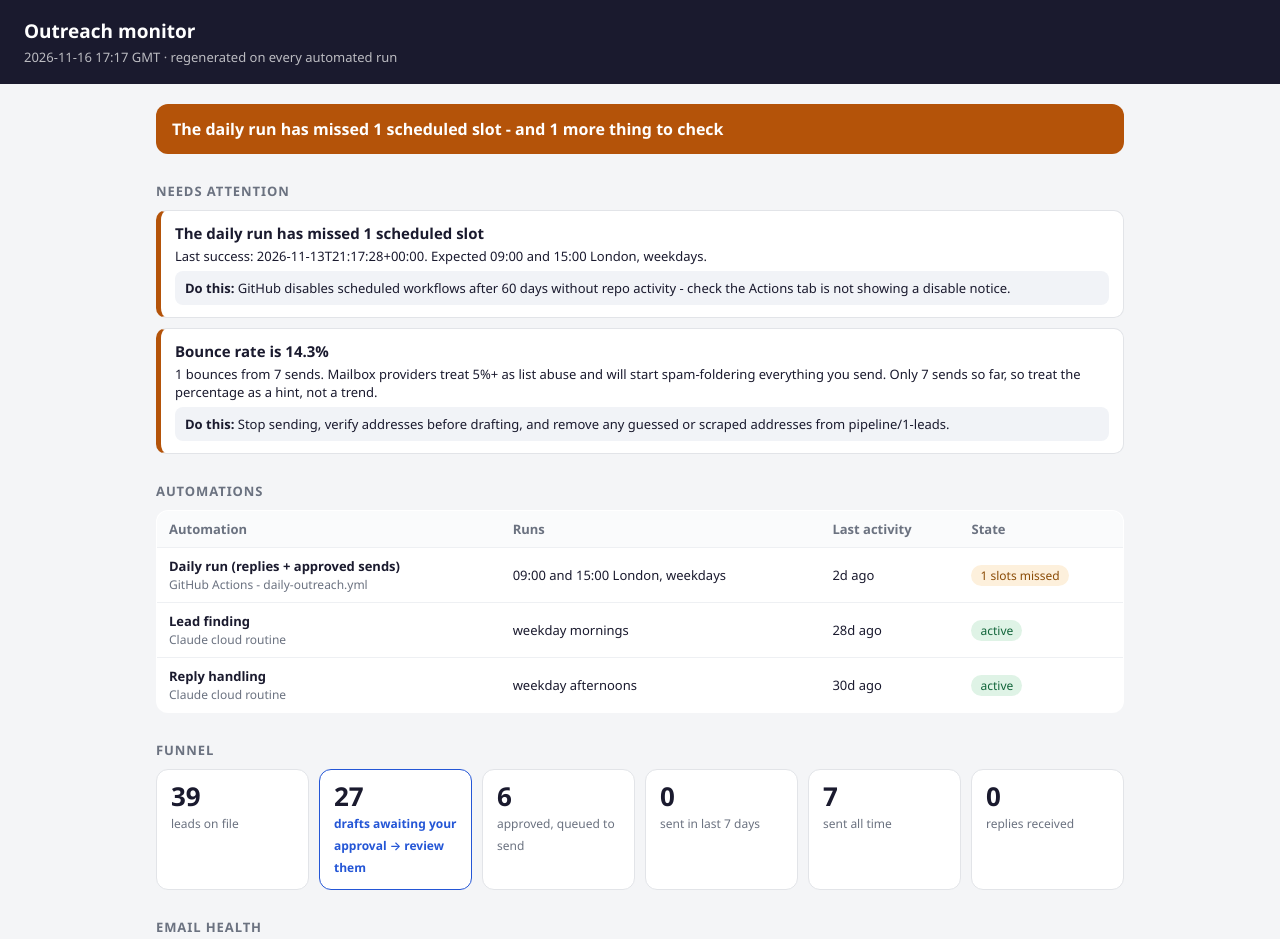
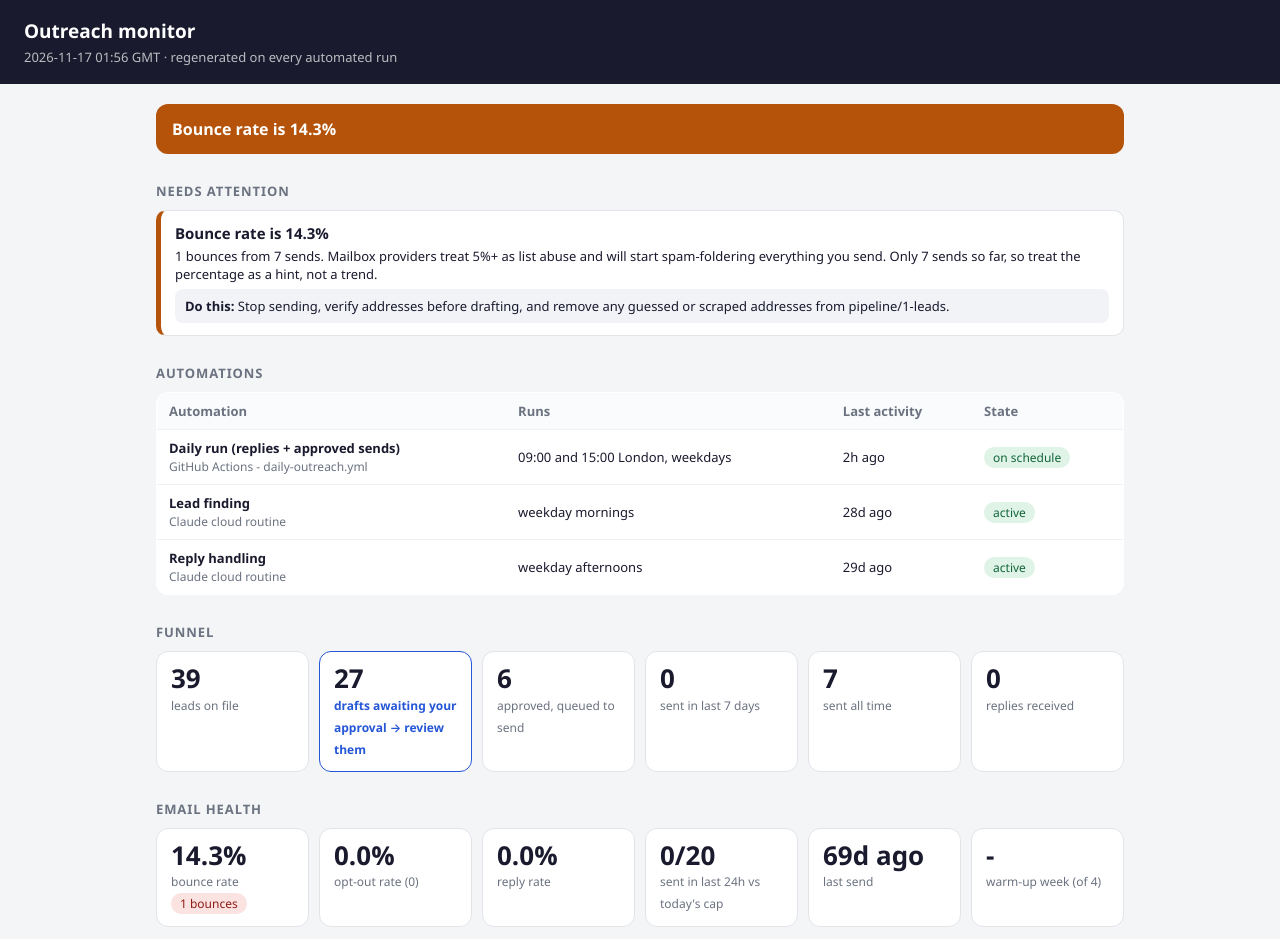
Before and after one commit to MatthewWillan/auto-email-monitor, a plain HTML site: page index.html in a window 1280 px wide. Shown: the top 939 px of the page. Drawn offline with Linux system fonts and the light colour scheme.

Commit message:
Monitor status 2026-11-17 01:56 UTC

```diff
--- a/index.html
+++ b/index.html
@@ -53,18 +53,18 @@ footer{color:var(--muted);font-size:12px;margin-top:30px}
 @media(max-width:520px){.stat b{font-size:22px}main{padding:14px 10px 40px}}
 </style></head><body>
 <header><h1>Outreach monitor</h1>
-<p>2026-11-16 17:17 GMT &middot; regenerated on every automated run</p>
+<p>2026-11-17 01:56 GMT &middot; regenerated on every automated run</p>
 </header>
 <main>
-<div class="banner warning">The daily run has missed 1 scheduled slot - and 1 more thing to check</div>
+<div class="banner warning">Bounce rate is 14.3%</div>
 
 <h2>Needs attention</h2>
-<div class="alert warning"><h3>The daily run has missed 1 scheduled slot</h3><p>Last success: 2026-11-13T21:17:28+00:00. Expected 09:00 and 15:00 London, weekdays.</p><div class="do"><b>Do this:</b> GitHub disables scheduled workflows after 60 days without repo activity - check the Actions tab is not showing a disable notice.</div></div><div class="alert warning"><h3>Bounce rate is 14.3%</h3><p>1 bounces from 7 sends. Mailbox providers treat 5%+ as list abuse and will start spam-foldering everything you send. Only 7 sends so far, so treat the percentage as a hint, not a trend.</p><div class="do"><b>Do this:</b> Stop sending, verify addresses before drafting, and remove any guessed or scraped addresses from pipeline/1-leads.</div></div>
+<div class="alert warning"><h3>Bounce rate is 14.3%</h3><p>1 bounces from 7 sends. Mailbox providers treat 5%+ as list abuse and will start spam-foldering everything you send. Only 7 sends so far, so treat the percentage as a hint, not a trend.</p><div class="do"><b>Do this:</b> Stop sending, verify addresses before drafting, and remove any guessed or scraped addresses from pipeline/1-leads.</div></div>
 
 <h2>Automations</h2>
 <div class="wrap"><table>
 <tr><th>Automation</th><th>Runs</th><th>Last activity</th><th>State</th></tr>
-<tr><td><b>Daily run (replies + approved sends)</b><br><span style='color:#6b7280;font-size:12px'>GitHub Actions - daily-outreach.yml</span></td><td>09:00 and 15:00 London, weekdays</td><td>2d ago</td><td><span class="pill warn">1 slots missed</span></td></tr><tr><td><b>Lead finding</b><br><span style='color:#6b7280;font-size:12px'>Claude cloud routine</span></td><td>weekday mornings</td><td>28d ago</td><td><span class="pill ok">active</span></td></tr><tr><td><b>Reply handling</b><br><span style='color:#6b7280;font-size:12px'>Claude cloud routine</span></td><td>weekday afternoons</td><td>30d ago</td><td><span class="pill ok">active</span></td></tr>
+<tr><td><b>Daily run (replies + approved sends)</b><br><span style='color:#6b7280;font-size:12px'>GitHub Actions - daily-outreach.yml</span></td><td>09:00 and 15:00 London, weekdays</td><td>2h ago</td><td><span class="pill ok">on schedule</span></td></tr><tr><td><b>Lead finding</b><br><span style='color:#6b7280;font-size:12px'>Claude cloud routine</span></td><td>weekday mornings</td><td>28d ago</td><td><span class="pill ok">active</span></td></tr><tr><td><b>Reply handling</b><br><span style='color:#6b7280;font-size:12px'>Claude cloud routine</span></td><td>weekday afternoons</td><td>29d ago</td><td><span class="pill ok">active</span></td></tr>
 </table></div>
 
 <h2>Funnel</h2>
```
